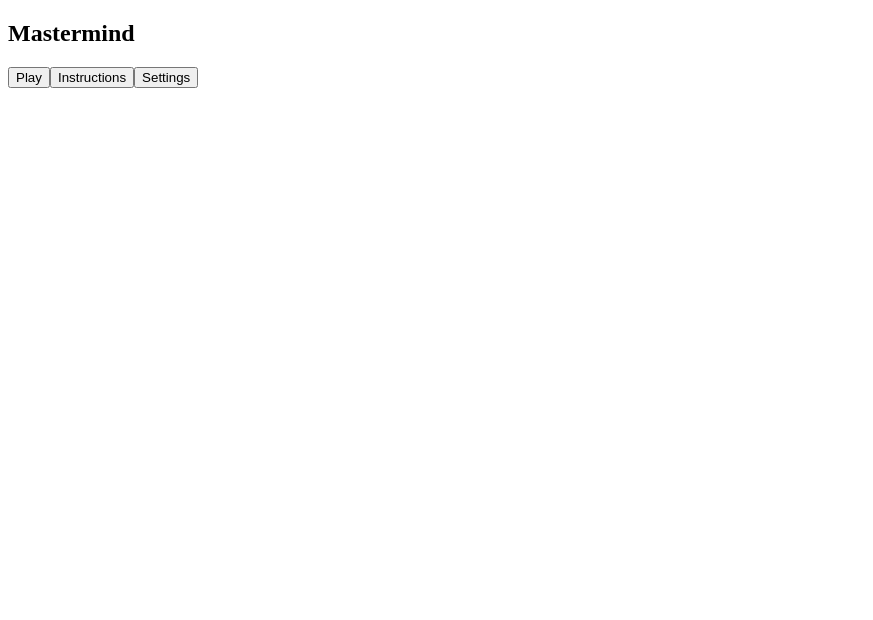
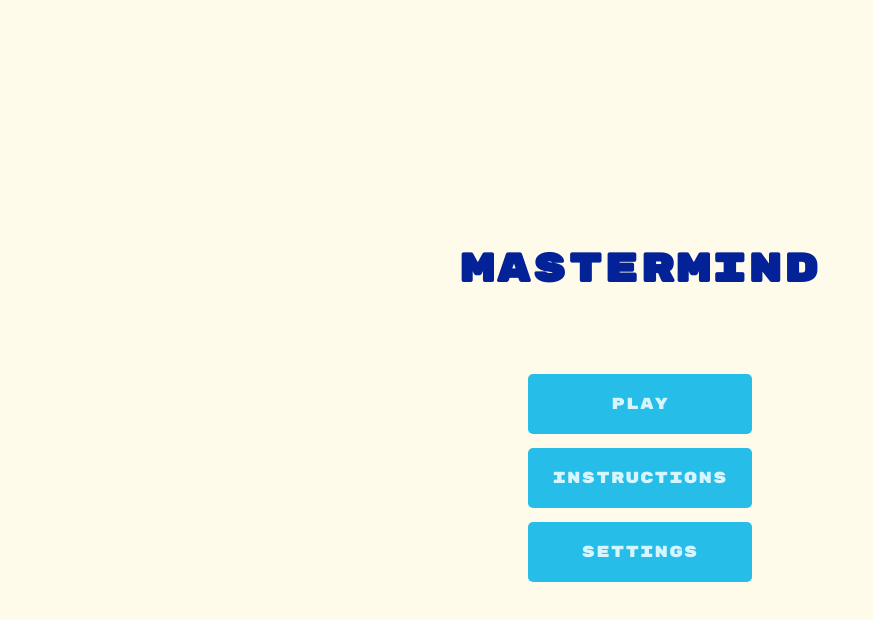
Before and after one commit to RosePatels/Mastermind, a Vue app: page / in a window 1280 px wide. Shown: the top 620 px of the page, without its empty margins (0-873 px from the left). Built offline with nearby package versions, Linux system fonts and the light colour scheme.

Commit message:
Styling start screen and board

```diff
--- a/index.html
+++ b/index.html
@@ -5,9 +5,18 @@
     <link rel="icon" href="/favicon.ico">
     <meta name="viewport" content="width=device-width, initial-scale=1.0">
     <title>Vite App</title>
+    <link rel="preconnect" href="https://fonts.googleapis.com">
+    <link rel="preconnect" href="https://fonts.gstatic.com" crossorigin>
+    <link href="https://fonts.googleapis.com/css2?family=Rubik+Mono+One&display=swap" rel="stylesheet">
   </head>
   <body>
     <div id="app"></div>
     <script type="module" src="/src/main.js"></script>
   </body>
 </html>
+
+<style>
+  body {
+    margin: 0;
+  }
+</style>
--- a/src/App.vue
+++ b/src/App.vue
@@ -1,9 +1,13 @@
 <template>
-  <StartScreen v-if="boardStore.screenState === 'Start'" />
-  <InstructionsScreen v-if="boardStore.screenState === 'Instructions'" />
-  <SettingsScreen v-else-if="boardStore.screenState === 'Settings'" />
-  <Board v-else-if="boardStore.screenState === 'In Game'" />
-  <EndGameScreen v-else-if="boardStore.screenState === 'Victory' || boardStore.screenState === 'Defeat'" />
+  <div class="main">
+    <div class="game-container rubik-mono-one-regular">
+      <StartScreen v-if="boardStore.screenState === 'Start'" />
+      <InstructionsScreen v-if="boardStore.screenState === 'Instructions'" />
+      <SettingsScreen v-else-if="boardStore.screenState === 'Settings'" />
+      <Board v-else-if="boardStore.screenState === 'In Game'" />
+      <EndGameScreen v-else-if="boardStore.screenState === 'Victory' || boardStore.screenState === 'Defeat'" />
+    </div>
+  </div>
 </template>
 
 <script setup>
@@ -18,5 +22,28 @@ const boardStore = useBoardStore();
 </script>
 
 <style scoped>
+.main {
+  display: flex;
+  justify-content: center;
+  align-items: center;
+  height: 100vh;
+}
 
+.game-container {
+  display: flex;
+  flex-direction: column;
+}
 </style>
+
+
+<style>
+.rubik-mono-one-regular {
+  font-family: "Rubik Mono One", monospace;
+  font-weight: 400;
+  font-style: normal;
+}
+
+.main {
+  background: #fefbea;
+}
+</style>
--- a/src/components/Board.vue
+++ b/src/components/Board.vue
@@ -7,7 +7,7 @@
             </div>
             <!-- Key Pegs -->
             <div v-for="(colorCode, idx) of boardStore.keyPegBoard[index]" :key="`${index} ${idx}`">
-                <Peg :colorCode="colorCode" />
+                <Peg :colorCode="colorCode" :selectionPeg="true"/>
             </div>
         </div>
     </div>
--- a/src/components/Peg.vue
+++ b/src/components/Peg.vue
@@ -1,5 +1,5 @@
 <template>
-    <div class="peg" :style="{ 'background-color': boardStore.colorMap[colorCode] }">
+    <div :style="{ 'background-color': selectionPeg && colorCode === 'W' ? 'rgb(138 138 138)' :  boardStore.colorMap[colorCode] }" :class="{ 'peg': !selectionPeg, 'selection-peg': selectionPeg }">
     </div>
 </template>
 
@@ -14,6 +14,10 @@ const props = defineProps({
     colorCode: {
         type: String,
         default: 'W'
+    },
+    selectionPeg: {
+        type: Boolean,
+        default: false
     }
 });
 
@@ -27,4 +31,10 @@ const props = defineProps({
     border-radius: 50%;
     background: #000000;
 }
+
+.selection-peg {
+    width: 1em;
+    height: 1em;
+    border-radius: 50%;
+}
 </style>
--- a/src/components/StartScreen.vue
+++ b/src/components/StartScreen.vue
@@ -1,8 +1,10 @@
 <template>
     <h2>Mastermind</h2>
-    <button @click="startGame">Play</button>
-    <button @click="goToInstructions">Instructions</button>
-    <button @click="goToSettings">Settings</button>
+    <div class="start-screen-buttons-container">
+        <button @click="startGame">Play</button>
+        <button @click="goToInstructions">Instructions</button>
+        <button @click="goToSettings">Settings</button>
+    </div>
 </template>
 
 <script setup lang="ts">
@@ -18,5 +20,40 @@ const goToSettings = () => boardStore.screenState = 'Settings';
 </script>
 
 <style scoped>
+h2 {
+    letter-spacing: 2px;
+    font-size: 2.5em;
+    padding-bottom: 1em;
+    color: #042297;
+}
 
+button {
+  background-color: #26bee9;
+	border: none;
+	color: #D6F6FF;
+	width: 224px;
+	padding: 20px 0px;
+	text-align: center;
+	font-size: 16px;
+	cursor: pointer;
+	transition: 200ms;
+	margin: 7px;
+	font-family: "Rubik Mono One", monospace;
+	font-weight: 400;
+	font-style: normal;
+	border-radius: 5px;
+	letter-spacing: 1px;
+}
+
+button:hover {
+  background: #042297;
+	color: #fff827;
+}
+
+.start-screen-buttons-container {
+    display: flex;
+    flex-direction: column;
+    justify-content: center;
+    align-items: center;
+}
 </style>
```
